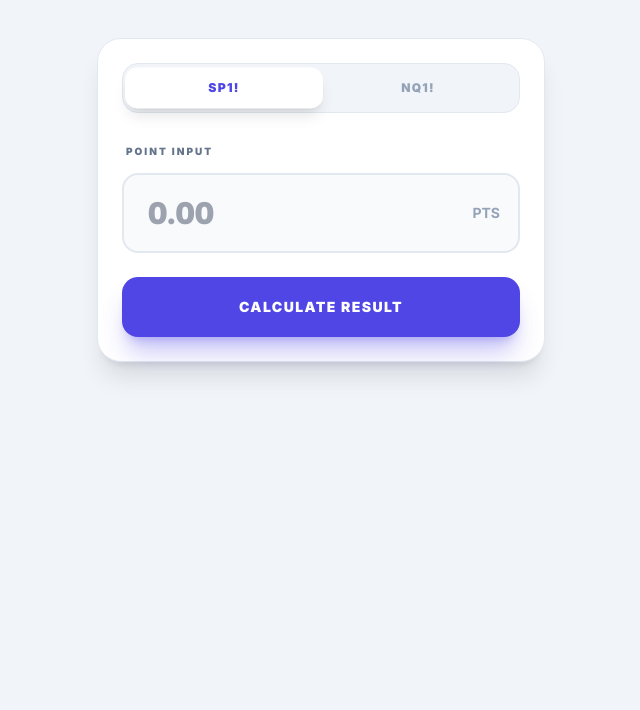
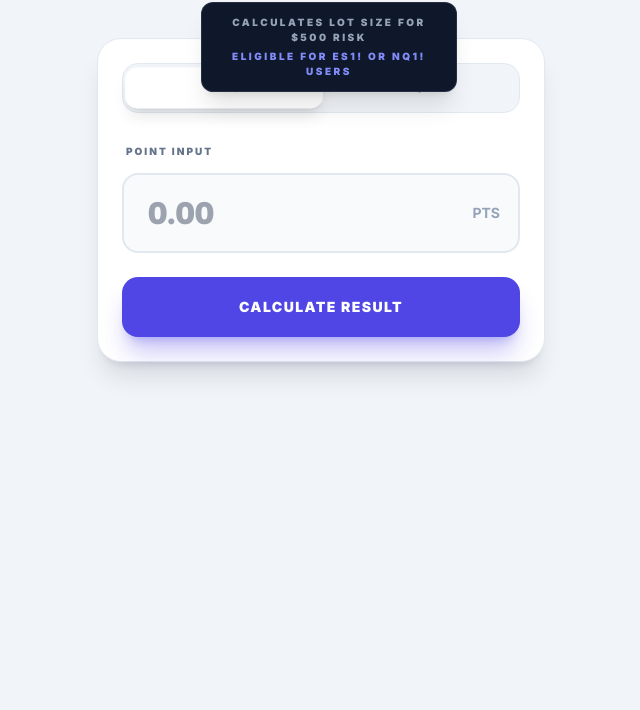
Before and after one commit to Min-Thant-Naing/Trade, a plain HTML site: page index.html in a window 1280 px wide. Shown: the part 90-800 px from the top of the page, without its empty margins (319-959 px from the left). Drawn offline with nearby package versions, Linux system fonts and the light colour scheme.

Commit message:
Update index.html

```diff
--- a/index.html
+++ b/index.html
@@ -36,7 +36,7 @@
 
                 <!-- Info Tooltip -->
                 <div id="info-tooltip"
-                    class="hidden absolute top-full mt-3 left-1/2 -translate-x-1/2
+                    class=" absolute top-full mt-3 left-1/2 -translate-x-1/2
                             bg-slate-900 border border-white/10 rounded-xl
                             px-4 py-3 text-center shadow-xl w-64 z-50 animate-in fade-in zoom-in">
                     <p class="text-[10px] font-black uppercase tracking-[0.25em] text-slate-400">
```
